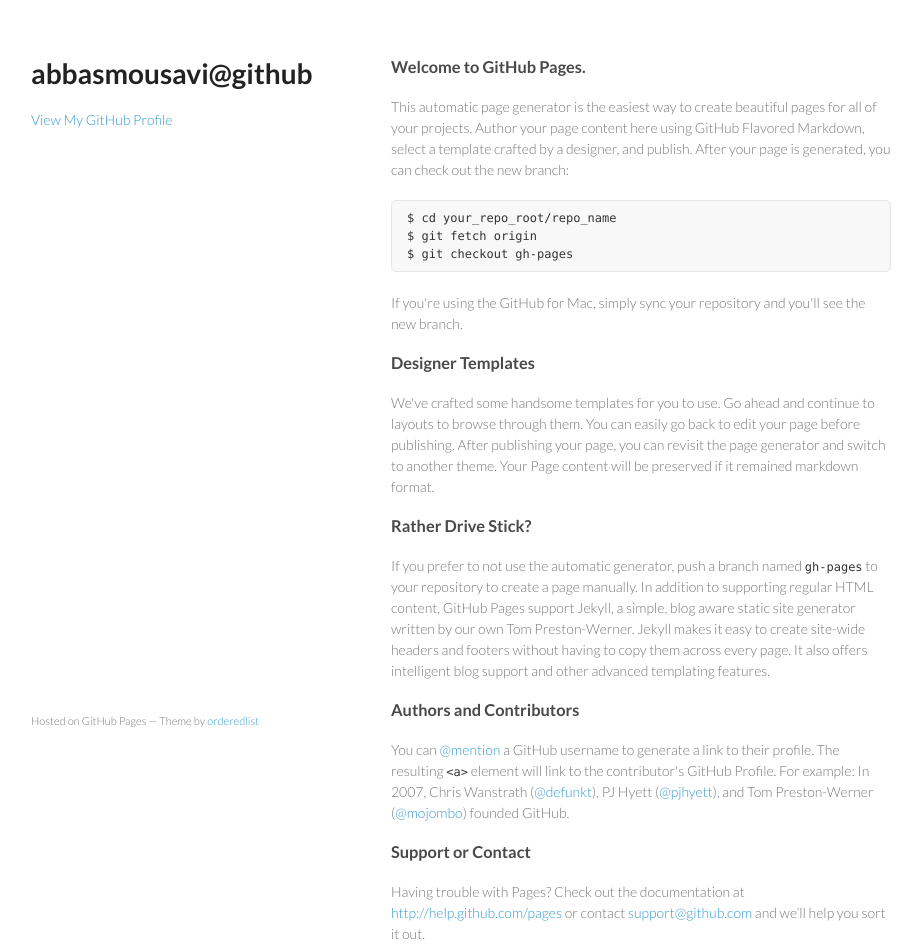
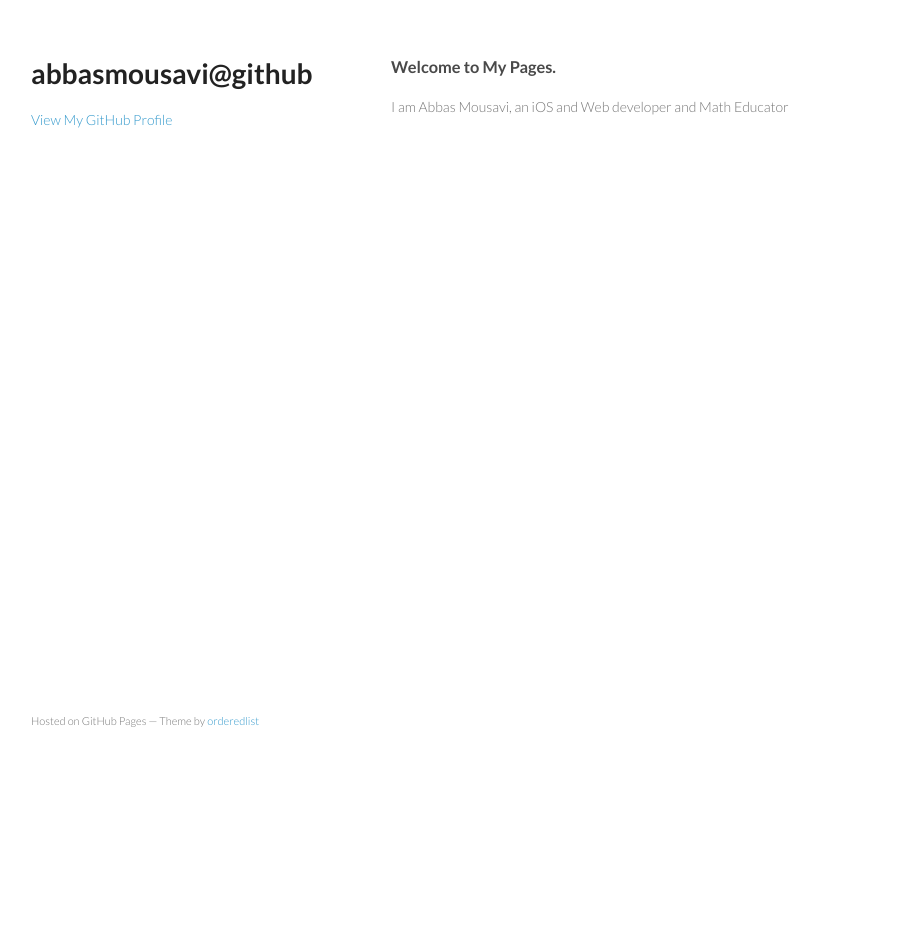
Before and after one commit to abbasmousavi/abbasmousavi.github.com, a plain HTML site: page index.html in a window 1280 px wide. Shown: the whole page, without its empty margins (179-1101 px from the left). After the commit the page ends 800 px from the top, so only its background shows below. Drawn offline with Linux system fonts and the light colour scheme.

Commit message:
resetting content

```diff
--- a/index.html
+++ b/index.html
@@ -23,32 +23,9 @@
 
       </header>
       <section>
-        <h3>Welcome to GitHub Pages.</h3>
+        <h3>Welcome to My Pages.</h3>
 
-<p>This automatic page generator is the easiest way to create beautiful pages for all of your projects. Author your page content here using GitHub Flavored Markdown, select a template crafted by a designer, and publish. After your page is generated, you can check out the new branch:</p>
-
-<pre><code>$ cd your_repo_root/repo_name
-$ git fetch origin
-$ git checkout gh-pages
-</code></pre>
-
-<p>If you're using the GitHub for Mac, simply sync your repository and you'll see the new branch.</p>
-
-<h3>Designer Templates</h3>
-
-<p>We've crafted some handsome templates for you to use. Go ahead and continue to layouts to browse through them. You can easily go back to edit your page before publishing. After publishing your page, you can revisit the page generator and switch to another theme. Your Page content will be preserved if it remained markdown format.</p>
-
-<h3>Rather Drive Stick?</h3>
-
-<p>If you prefer to not use the automatic generator, push a branch named <code>gh-pages</code> to your repository to create a page manually. In addition to supporting regular HTML content, GitHub Pages support Jekyll, a simple, blog aware static site generator written by our own Tom Preston-Werner. Jekyll makes it easy to create site-wide headers and footers without having to copy them across every page. It also offers intelligent blog support and other advanced templating features.</p>
-
-<h3>Authors and Contributors</h3>
-
-<p>You can <a href="https://github.com/blog/821" class="user-mention">@mention</a> a GitHub username to generate a link to their profile. The resulting <code>&lt;a&gt;</code> element will link to the contributor's GitHub Profile. For example: In 2007, Chris Wanstrath (<a href="https://github.com/defunkt" class="user-mention">@defunkt</a>), PJ Hyett (<a href="https://github.com/pjhyett" class="user-mention">@pjhyett</a>), and Tom Preston-Werner (<a href="https://github.com/mojombo" class="user-mention">@mojombo</a>) founded GitHub.</p>
-
-<h3>Support or Contact</h3>
-
-<p>Having trouble with Pages? Check out the documentation at <a href="http://help.github.com/pages">http://help.github.com/pages</a> or contact <a href="mailto:support@github.com">support@github.com</a> and we’ll help you sort it out.</p>
+<p>I am Abbas Mousavi, an iOS and Web developer and Math Educator</p>
       </section>
       <footer>
         <p><small>Hosted on GitHub Pages &mdash; Theme by <a href="https://github.com/orderedlist">orderedlist</a></small></p>
```
